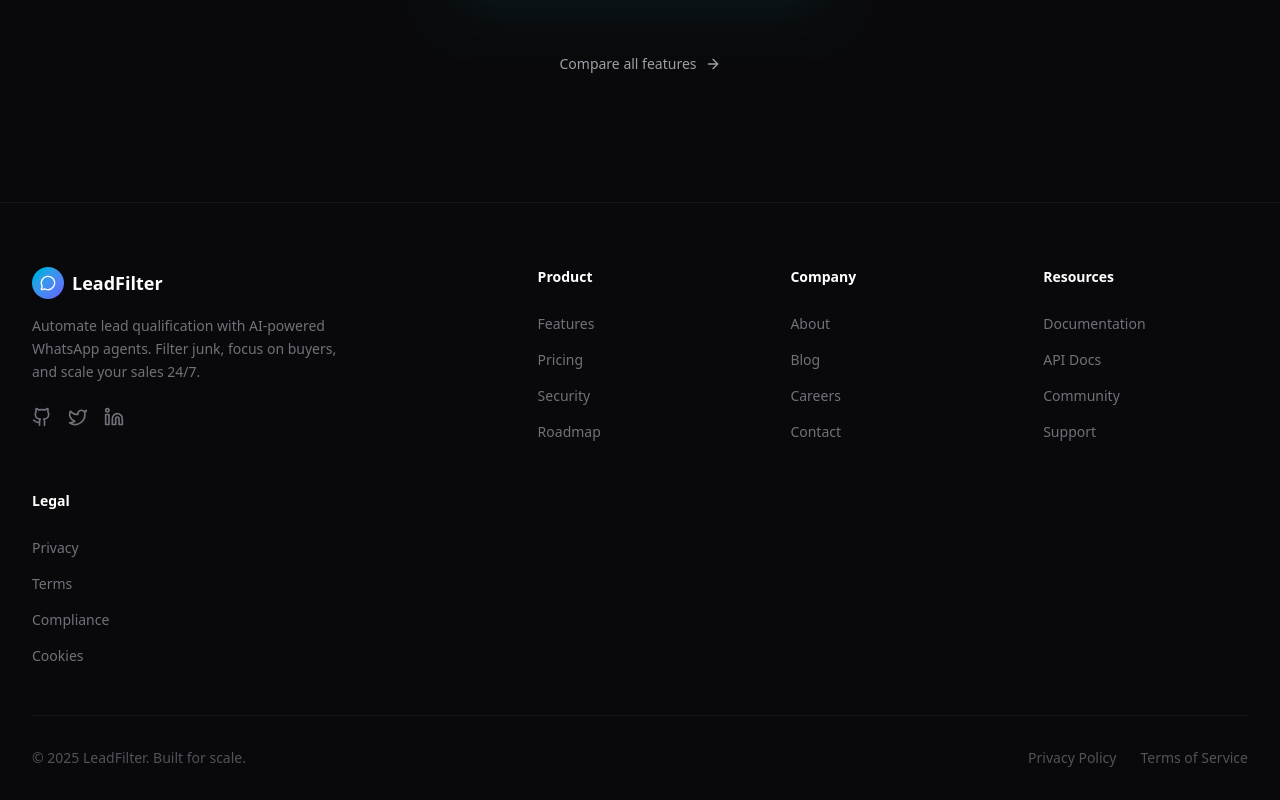
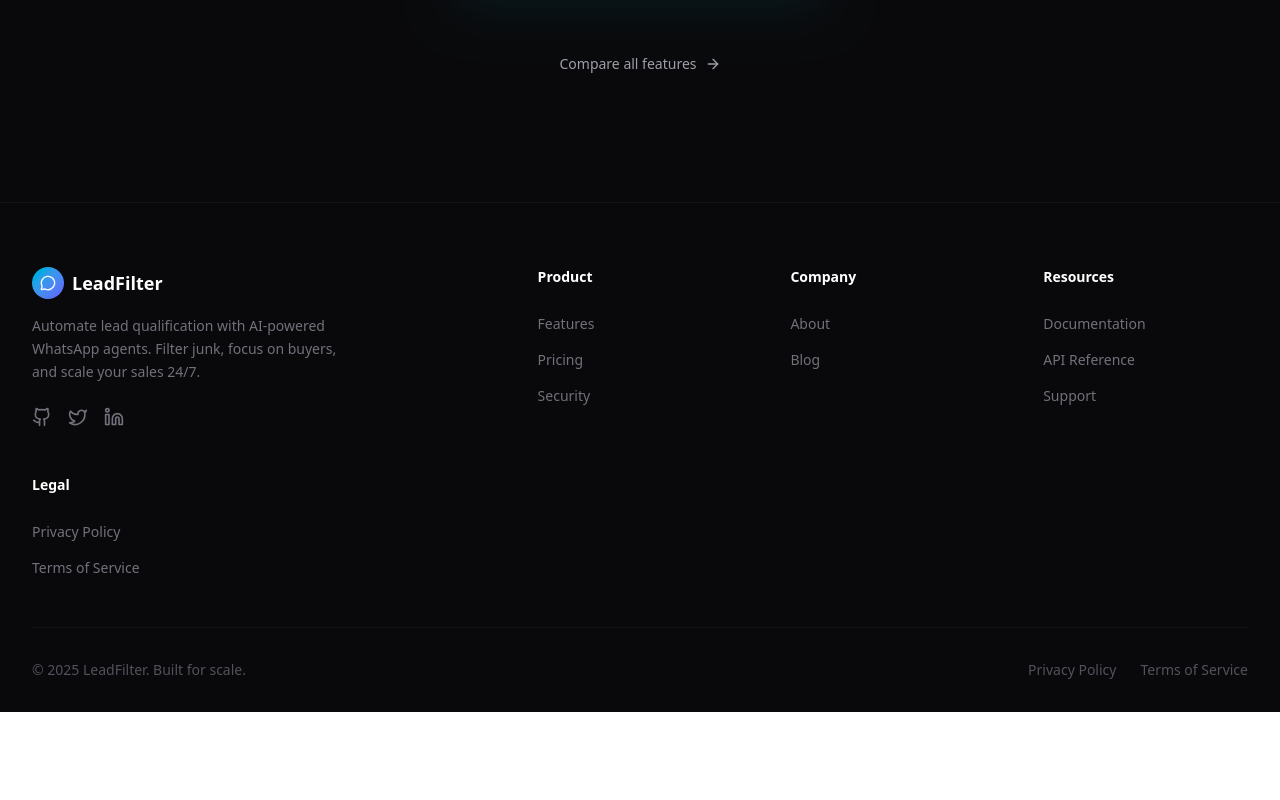
Before and after one commit to rohit7nkuamr/bot, a Next.js app: page / in a window 1280 px wide. Shown: the part 2921-3721 px from the top of the page. After the commit the page ends 3633 px from the top, so only its background shows below. Built offline with nearby package versions, Linux system fonts and the light colour scheme; no server answers.

Commit message:
feat: Finalize all features and perfect codebase

```diff
--- a/src/components/Footer.tsx
+++ b/src/components/Footer.tsx
@@ -10,19 +10,33 @@
   const footerLinks = [
     {
       title: 'Product',
-      links: ['Features', 'Pricing', 'Security', 'Roadmap'],
+      links: [
+        { name: 'Features', href: '#' },
+        { name: 'Pricing', href: '/#pricing' },
+        { name: 'Security', href: '#' },
+      ],
     },
     {
       title: 'Company',
-      links: ['About', 'Blog', 'Careers', 'Contact'],
+      links: [
+        { name: 'About', href: '#' },
+        { name: 'Blog', href: '#' },
+      ],
     },
     {
       title: 'Resources',
-      links: ['Documentation', 'API Docs', 'Community', 'Support'],
+      links: [
+        { name: 'Documentation', href: '/docs' },
+        { name: 'API Reference', href: '/docs/api-leads' },
+        { name: 'Support', href: 'mailto:support@leadfilter.com' },
+      ],
     },
     {
       title: 'Legal',
-      links: ['Privacy', 'Terms', 'Compliance', 'Cookies'],
+      links: [
+        { name: 'Privacy Policy', href: '#' },
+        { name: 'Terms of Service', href: '#' },
+      ],
     },
   ];
 
@@ -72,13 +86,13 @@
             >
               <h4 className="font-semibold text-white mb-6 text-sm">{section.title}</h4>
               <ul className="space-y-3">
-                {section.links.map((link, i) => (
-                  <li key={i}>
+                {section.links.map((link) => (
+                  <li key={link.name}>
                     <Link
-                      href="#"
+                      href={link.href}
                       className="text-zinc-500 hover:text-cyan-400 transition-colors text-sm"
                     >
-                      {link}
+                      {link.name}
                     </Link>
                   </li>
                 ))}
```
